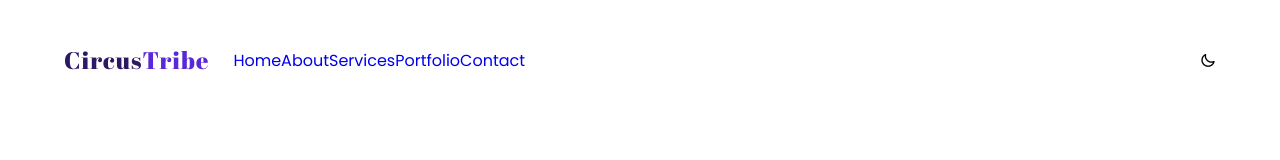
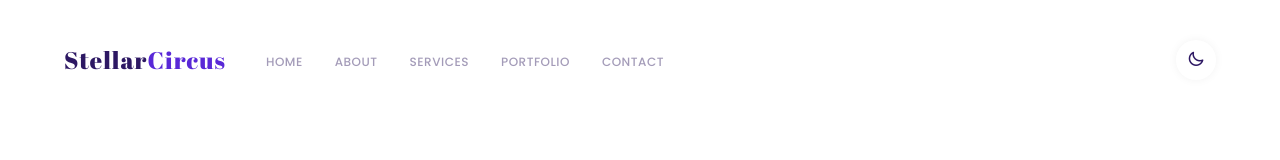
Before and after one commit to Cashman1396/Circus-Tribe-, a plain HTML site: page index.html in a window 1280 px wide. Drawn offline with nearby package versions, Linux system fonts and the light colour scheme.

Commit message:
additional failure work on navbar

```diff
--- a/CSS/style.css
+++ b/CSS/style.css
@@ -22,6 +22,8 @@ body {
   --heading-color: hsl(var(--hue-1), 61%, 24%);
   --text-color: hsl(var(--hue-1), 17%, 63%);
 }
+
+
 
 body.dark {
   --bg-color: hsl(var(--hue-1), 19%, 15%);
@@ -126,9 +128,11 @@ header .logo{
 .links ul {
     display: flex;
     align-items: center;
+    width: 100%;
 }
 
-nav.links {
+.nav-link {
+    position: relative;
     display: inline-block;
     margin: 0 1rem;
     text-transform: uppercase;
@@ -136,6 +140,51 @@ nav.links {
     letter-spacing: 0.5px;
     color: var(--text-color);
     font-weight: 500;
+    opacity: 0.9;
+
+}
+
+.nav-link::after {
+    content: "";
+    position: absolute;
+    width: 100%;
+    height: 10px;
+    border-radius: 5px;
+    background-color: var(--main-color-1);
+    bottom: 0;
+    left: -5px;
+    z-index: -1;
+    opacity: 0;
+    transition: 0.3s;
+}
+
+.nav-link:hover {
+    color: var(--heading-color);
+}
+
+.nav-link:hover::after {
+    width: 100%;
+    opacity: 0.2;
+}
+
+.toggle-btn {
+    color: var(--heading-color);
+    min-width: 40px;
+    height: 40px;
+    background-color: var(--bg-color-2);
+    border-radius: 50%;
+    display: flex;
+    align-items: center;
+    justify-content: center;
+    font-size: 1.1rem;
+    cursor: pointer;
+    box-shadow: 0 0 10px 0px rgba(0, 0, 0, 0.05);
+    transition: 0.3s;
+}
+
+.toggle-btn:hover {
+    filter:brightness(97%);
+
 }
 
 /* --------------- Showcase Area Styling --------------- */
--- a/index.html
+++ b/index.html
@@ -12,7 +12,7 @@
 <body>
     <header>
         <nav class="container">
-            <a href="#" class="logo">Circus<span>Tribe</span></a>
+            <a href="#" class="logo">Stellar<span>Circus</span></a>
             <div class="links">
                 <ul>
                     <li>
@@ -39,5 +39,8 @@
 
     </header>
     <section style="height: 1000px"></section>
+
+    <!-- ---------Javascript Files------------ -->
+    <script src="./JS/app.js"></script>
 </body>
 </html>
```
Also changed, not shown: JS/app.js (added).
